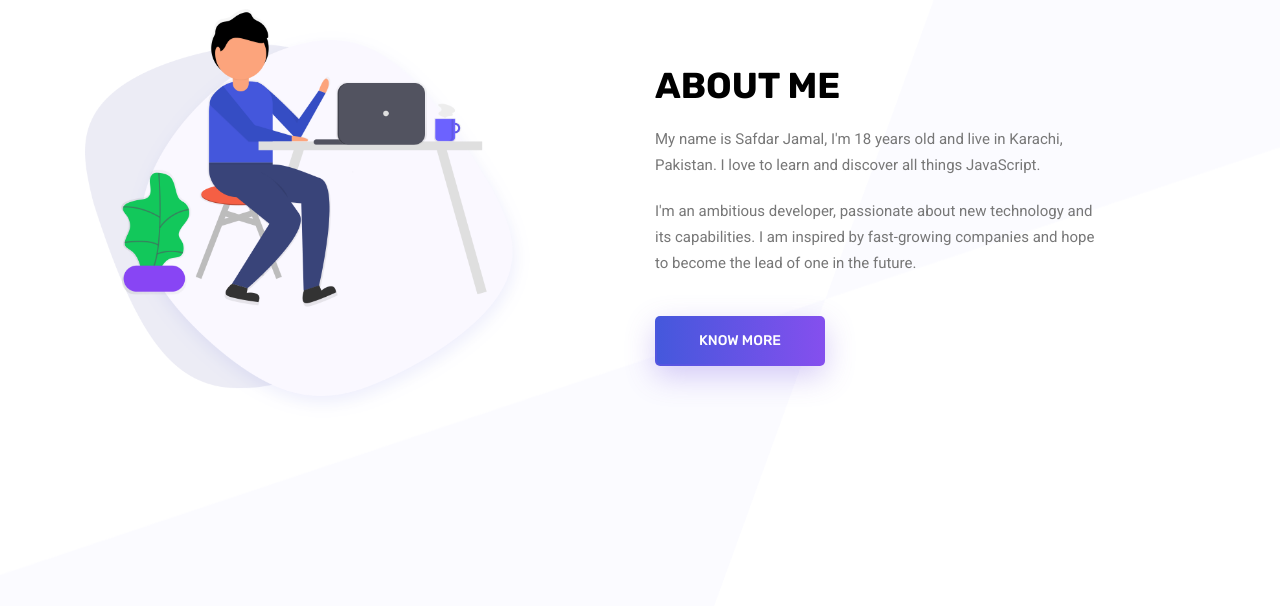
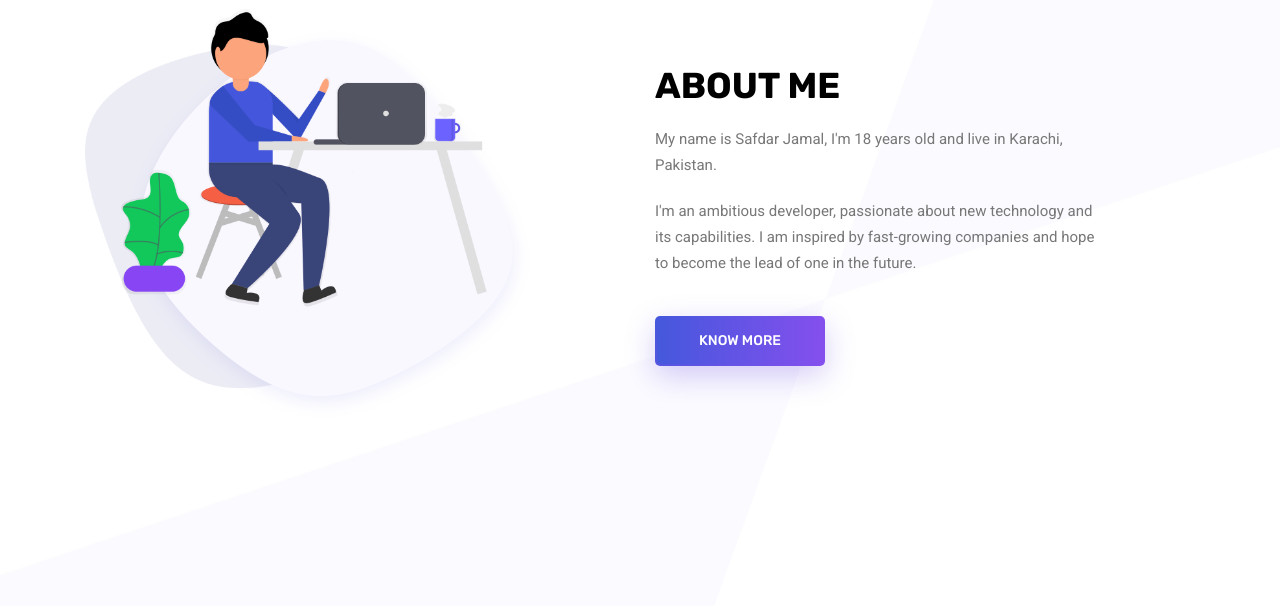
Before and after one commit to SafdarJamal/safdarjamal.github.io, a plain HTML site: page index.html in a window 1280 px wide. Shown: the part 820-1426 px from the top of the page. Drawn offline with Linux system fonts and the light colour scheme.

Commit message:
Update about section

```diff
--- a/index.html
+++ b/index.html
@@ -119,7 +119,7 @@
               </h2>
               <p>
                 My name is Safdar Jamal, I'm 18 years old and live in Karachi,
-                Pakistan. I love to learn and discover all things JavaScript.
+                Pakistan.
               </p>
               <p>
                 I'm an ambitious developer, passionate about new technology and
```
